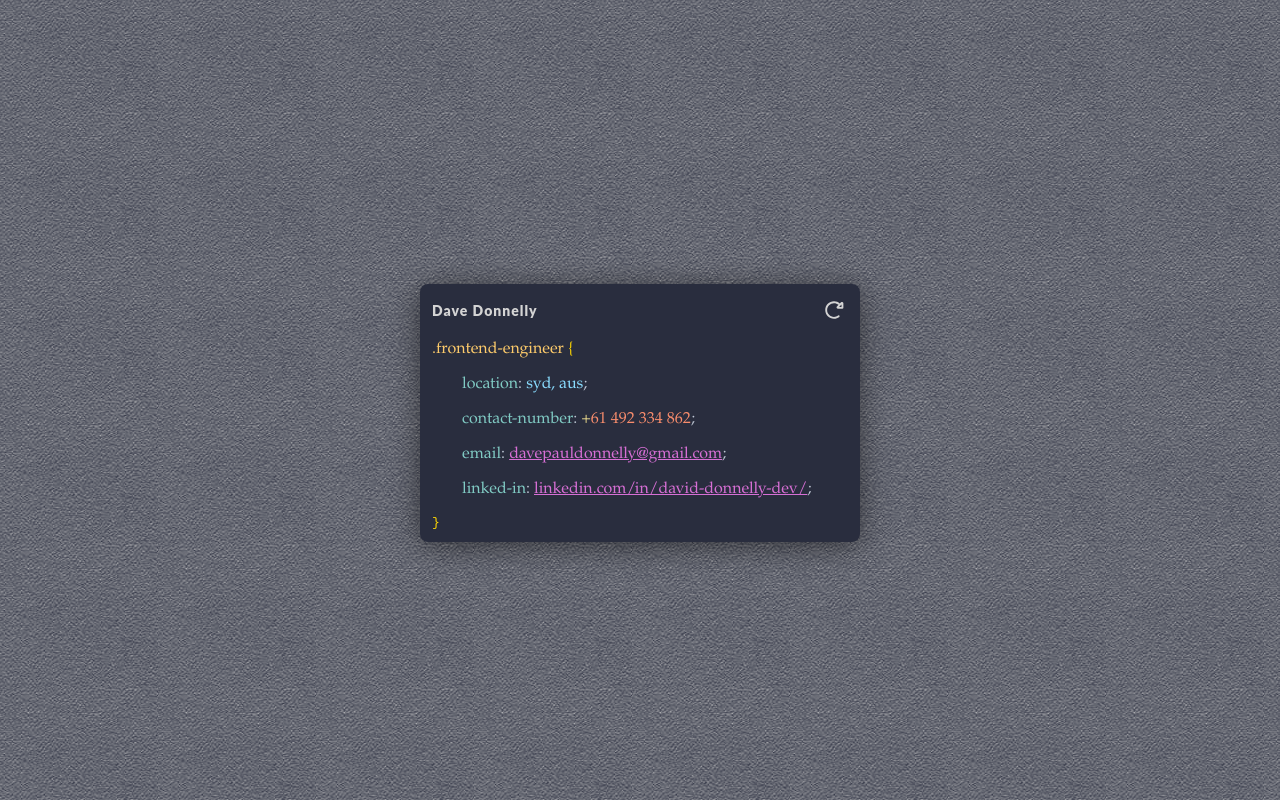
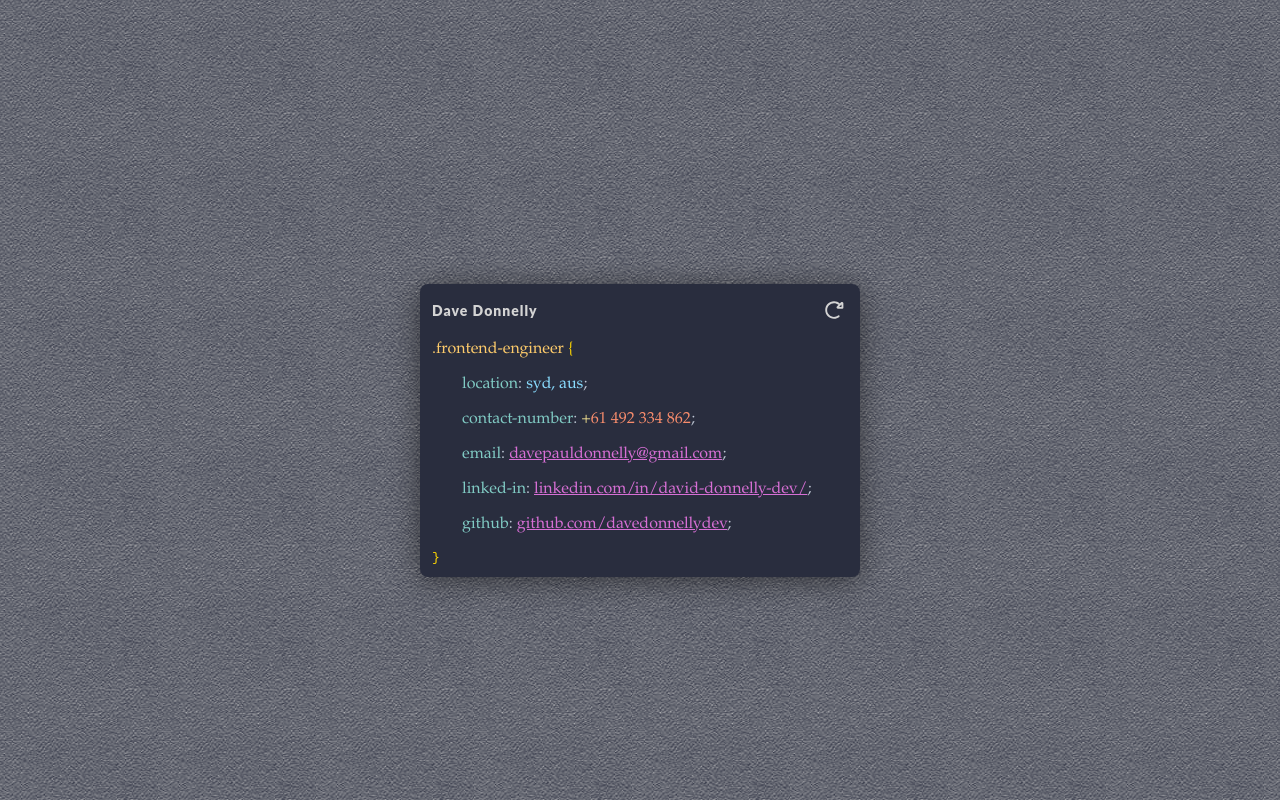
Before and after one commit to davedonnellydev/business-card, a plain HTML site: page index.html in a window 1280 px wide. Drawn offline with Linux system fonts and the light colour scheme.

Commit message:
Include github link

```diff
--- a/index.html
+++ b/index.html
@@ -32,6 +32,10 @@
                                 <span class="color-2">linked-in</span><span>:</span>
                                 <span class="color-1"><a href="https://www.linkedin.com/in/david-donnelly-dev/" target="_blank">linkedin.com/in/david-donnelly-dev/</a></span>;
                               </p>
+                              <p class="property">
+                                <span class="color-2">github</span><span>:</span>
+                                <span class="color-1"><a href="https://github.com/davedonnellydev" target="_blank">github.com/davedonnellydev</a></span>;
+                              </p>
                               <span class="bracket">}</span>
                             </code>
                           </div>
```
